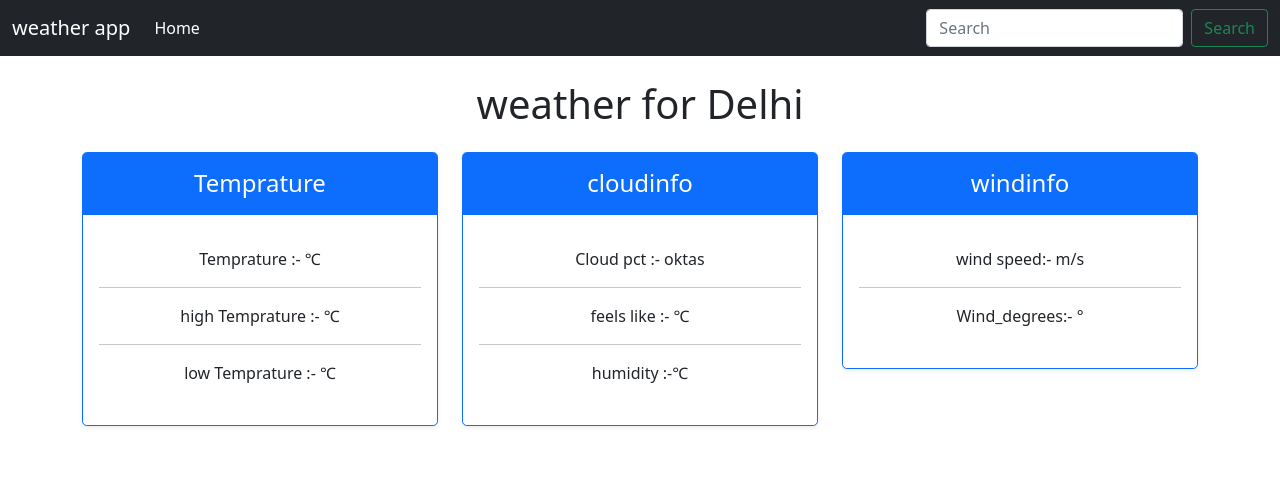
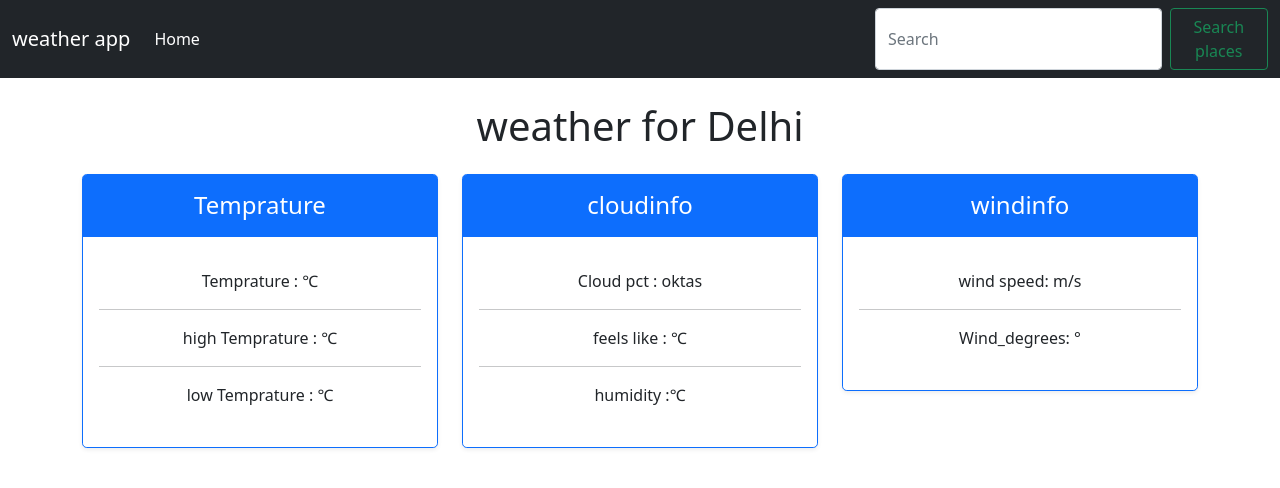
Before and after one commit to yogijigar/weather, a plain HTML site: page index.html in a window 1280 px wide. Drawn offline with nearby package versions, Linux system fonts and the light colour scheme; no server answers.

Commit message:
Update index.html

```diff
--- a/index.html
+++ b/index.html
@@ -28,7 +28,7 @@
             </ul>
             <form class="d-flex">
               <input id="city" class="form-control me-2" type="search" placeholder="Search" id="iv" aria-label="Search">
-              <button class="btn btn-outline-success" type="submit" id="submit">Search</button>
+              <button class="btn btn-outline-success" type="submit" id="submit">Search places</button>
             </form>
           </div>
         </div>
@@ -47,11 +47,11 @@
 
                 <ul class="list-unstyled mt-3 mb-4">
 
-                  <li>Temprature :- <span id="temp"></span> &#8451;</li>
+                  <li>Temprature : <span id="temp"></span> &#8451;</li>
                   <hr>
-                  <li>high Temprature :- <span id="max_temp"> </span> &#8451;</li>
+                  <li>high Temprature : <span id="max_temp"> </span> &#8451;</li>
                   <hr>
-                  <li>low Temprature :- <span id="min_temp"></span> &#8451;</li>
+                  <li>low Temprature : <span id="min_temp"></span> &#8451;</li>
 
                 </ul>
 
@@ -66,11 +66,11 @@
               <div class="card-body">
 
                 <ul class="list-unstyled mt-3 mb-4">
-                  <li>Cloud pct :- <span id="cloud_pct"></span> oktas</li>
+                  <li>Cloud pct : <span id="cloud_pct"></span> oktas</li>
                   <hr>
-                  <li>feels like :- <span id="feels_like"></span>&#8451;</li>
+                  <li>feels like : <span id="feels_like"></span>&#8451;</li>
                   <hr>
-                  <li>humidity :-<span id="humidity"></span>&#8451;</li>
+                  <li>humidity :<span id="humidity"></span>&#8451;</li>
 
                 </ul>
 
@@ -85,9 +85,9 @@
               <div class="card-body">
 
                 <ul class="list-unstyled mt-3 mb-4">
-                  <li>wind speed:- <span id="wind_speed"></span>m/s</li>
+                  <li>wind speed: <span id="wind_speed"></span>m/s</li>
                   <hr>
-                  <li>Wind_degrees:-    <span id="wind_degrees"></span>&deg;</li>
+                  <li>Wind_degrees:    <span id="wind_degrees"></span>&deg;</li>
 
 
                 </ul>
```
